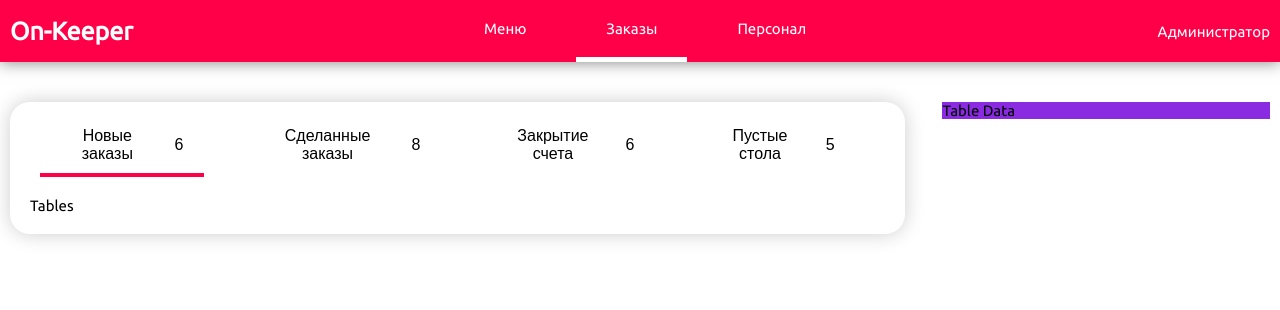
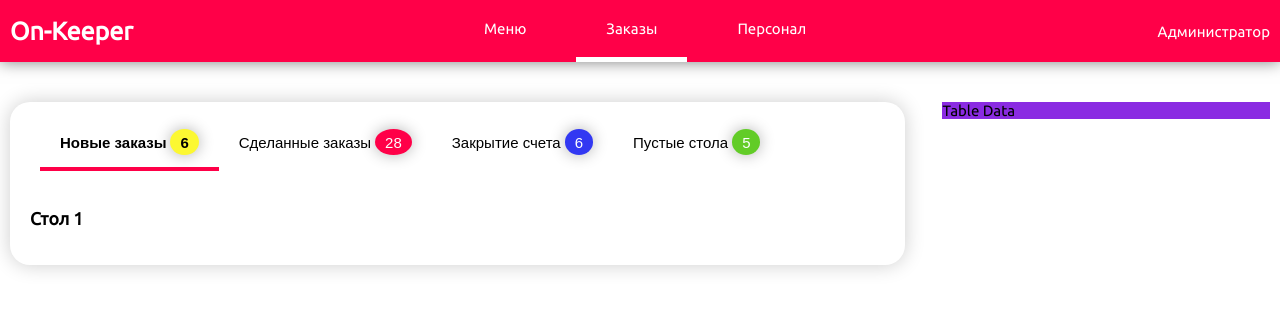
Before and after one commit to Medkhat/onkeeper, a React (Create React App) app: page /orders in a window 1280 px wide. Shown: the top 310 px of the page. Built offline with nearby package versions, Linux system fonts and the light colour scheme.

Commit message:
Added FontAvesome and some styles and scripts for OrderPage

```diff
--- a/src/components/menu/Menu.module.css
+++ b/src/components/menu/Menu.module.css
@@ -121,14 +121,11 @@
   box-shadow: 0 10px 30px -10px rgba(0, 0, 0, 0.4);
 }
 .times {
-  border-radius: 50%;
   position: absolute;
-  background-color: #ff0048;
-  color: #ffffff;
-  padding: 0px 6px 2px 6px;
-  font-size: 16px;
+  color: #ff0048;
+  font-size: 20px;
   cursor: pointer;
-  top: -5px;
+  top: -7px;
   right: -7px;
   opacity: 0;
   visibility: hidden;
@@ -149,6 +146,8 @@
   height: 120px;
   border-radius: 10px;
   margin-bottom: 10px;
+  object-fit: cover;
+  -o-object-fit: cover;
 }
 .product_name {
   text-decoration: none;
--- a/src/components/menu/categories/CategoryItem.jsx
+++ b/src/components/menu/categories/CategoryItem.jsx
@@ -1,6 +1,8 @@
 import React from 'react'
 import m from '../Menu.module.css'
 import { NavLink } from 'react-router-dom'
+import { FontAwesomeIcon } from '@fortawesome/react-fontawesome'
+import { faPencilAlt, faTimesCircle } from '@fortawesome/free-solid-svg-icons'
 
 const CategoryItem = (props) => {
   return (
@@ -13,8 +15,22 @@ const CategoryItem = (props) => {
         {props.name}
       </NavLink>
       <div className={m.item_btns}>
-        <button type="button">e</button>
-        <button type="button">d</button>
+        <button type="button">
+          <FontAwesomeIcon
+            icon={faPencilAlt}
+            style={{
+              fontSize: "16px"
+            }}
+          />
+        </button>
+        <button type="button">
+          <FontAwesomeIcon
+            icon={faTimesCircle}
+            style={{
+              fontSize: "16px"
+            }}
+          />
+        </button>
       </div>
     </div>
   );
--- a/src/components/menu/products/ProductItem.jsx
+++ b/src/components/menu/products/ProductItem.jsx
@@ -1,13 +1,19 @@
 import React from 'react'
 import m from '../Menu.module.css'
 import { NavLink } from 'react-router-dom'
+import { FontAwesomeIcon } from '@fortawesome/react-fontawesome'
+import { faTimesCircle } from '@fortawesome/free-solid-svg-icons'
 
 const ProductItem = (props) => {
   return (
     <div className={m.item_card}>
       <img src={props.image} alt="PRODUCT_IMG" />
       <NavLink to={`${props.href}`} className={m.product_name}>{props.name}</NavLink>
-      <span className={m.times}>&times;</span>
+      <span className={m.times}>
+        <FontAwesomeIcon
+          icon={faTimesCircle}
+        />
+      </span>
     </div>
   );
 }
--- a/src/components/orders/Orders.module.css
+++ b/src/components/orders/Orders.module.css
@@ -28,7 +28,7 @@
   margin: 0 20px 10px 20px;
   padding: 5px 20px 10px 20px;
   cursor: pointer;
-  font-size: 16px;
+  font-size: 15px;
   display: flex;
   display: -webkit-flex;
   display: -ms-flexbox;
@@ -37,6 +37,7 @@
   border: none;
   border-bottom: 4px solid transparent;
   background-color: transparent;
+  outline: none;
 }
 .btn:hover {
   border-bottom-color: #ff0048;
@@ -44,6 +45,7 @@
 .btn:first-child {
   margin-left: 0;
   border-bottom-color: #ff0048;
+  font-weight: 600;
 }
 .btn span {
   margin: 0 10px;
@@ -54,3 +56,20 @@
 .btn span:last-child {
   margin-right: 0;
 }
+.badges {
+  background-color: #ff0048;
+  color: #fff;
+  padding: 5px 10px 4px;
+  border-radius: 50%;
+  box-shadow: 0 0 15px 0 rgba(0, 0, 0, 0.3);
+}
+
+@media (max-width: 1434px) {
+  .btn {
+    margin: 0 0px 10px;
+    padding: 5px 20px 10px;
+  }
+  .btn span {
+    margin: 2px;
+  }
+}
--- a/src/components/orders/Tables.jsx
+++ b/src/components/orders/Tables.jsx
@@ -1,10 +1,19 @@
 import React from 'react'
 import o from './Orders.module.css'
+
+const TableItem = (props) => {
+  return (
+    <div className={o.item}>
+      <h3>{props.title}</h3>
+
+    </div>
+  )
+}
 
 const Table = () => {
   return (
     <div className={o.card}>
-      Tables
+      <TableItem title="Стол 1" content="" />
     </div>
   )
 }
--- a/src/components/orders/TablesTabs.jsx
+++ b/src/components/orders/TablesTabs.jsx
@@ -9,7 +9,15 @@ const TableTabButton = (props) => {
       onClick={props.onTabBtnClick}
     >
       <span className={o.text}>{props.btnText}</span>
-      <span className={o.newnotifs}>{props.newNotifs}</span>
+      <span
+        className={o.badges}
+        style={{
+          backgroundColor: props.bgColor,
+          color: props.bgColor === "#fcf832" ? "#000" : "#fff"
+        }}
+      >
+        {props.badges}
+      </span>
     </button>
   );
 }
@@ -17,10 +25,10 @@ const TableTabButton = (props) => {
 const TableTabs = () => {
   return (
     <div className={o.btns}>
-      <TableTabButton btnText="Новые заказы" newNotifs="6" />
-      <TableTabButton btnText="Сделанные заказы" newNotifs="8" />
-      <TableTabButton btnText="Закрытие счета" newNotifs="6" />
-      <TableTabButton btnText="Пустые стола" newNotifs="5" />
+      <TableTabButton btnText="Новые заказы" badges="6" bgColor="#fcf832" />
+      <TableTabButton btnText="Сделанные заказы" badges="28" bgColor="#ff0048" />
+      <TableTabButton btnText="Закрытие счета" badges="6" bgColor="#3238f2" />
+      <TableTabButton btnText="Пустые стола" badges="5" bgColor="#62cc27" />
     </div>
   )
 }
--- a/src/components/personal/Personal.module.css
+++ b/src/components/personal/Personal.module.css
@@ -62,12 +62,10 @@
 .times {
   border-radius: 50%;
   position: absolute;
-  background-color: #ff0048;
-  color: #ffffff;
-  padding: 1px 6px;
-  font-size: 16px;
+  color: #ff0048;
+  font-size: 21px;
   cursor: pointer;
-  top: -5px;
+  top: -7px;
   right: -7px;
 }
 .img_label {
--- a/src/components/personal/PersonalItem.jsx
+++ b/src/components/personal/PersonalItem.jsx
@@ -1,5 +1,7 @@
 import React from 'react'
 import p from './Personal.module.css'
+import { FontAwesomeIcon } from '@fortawesome/react-fontawesome'
+import { faTimesCircle } from '@fortawesome/free-solid-svg-icons'
 
 const WorkingDays = (props) => {
   return <span>{props.working_days}</span>
@@ -25,7 +27,11 @@ const PersonalItem = (props) => {
           {workingDays}
         </div>
       </div>
-      <span className={p.times}>&times;</span>
+      <span className={p.times}>
+        <FontAwesomeIcon
+          icon={faTimesCircle}
+        />
+      </span>
     </div>
   )
 }
```
Also changed, not shown: package.json (+11 -8 lines), 1 other file (tests, documents, lock files or other folders).
